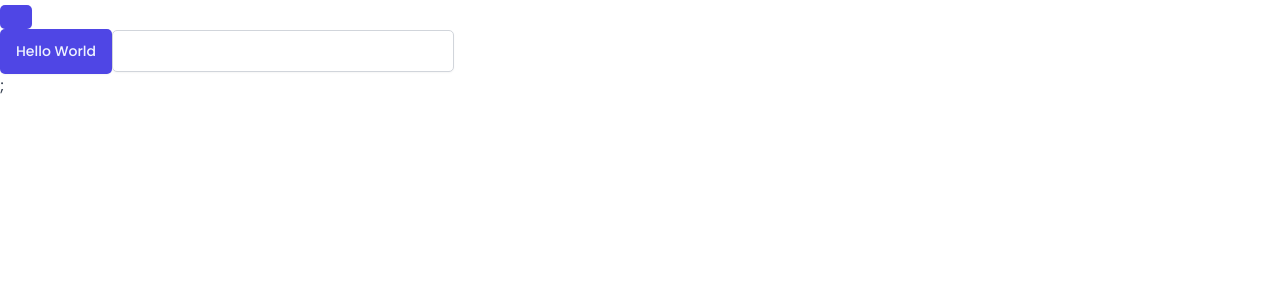
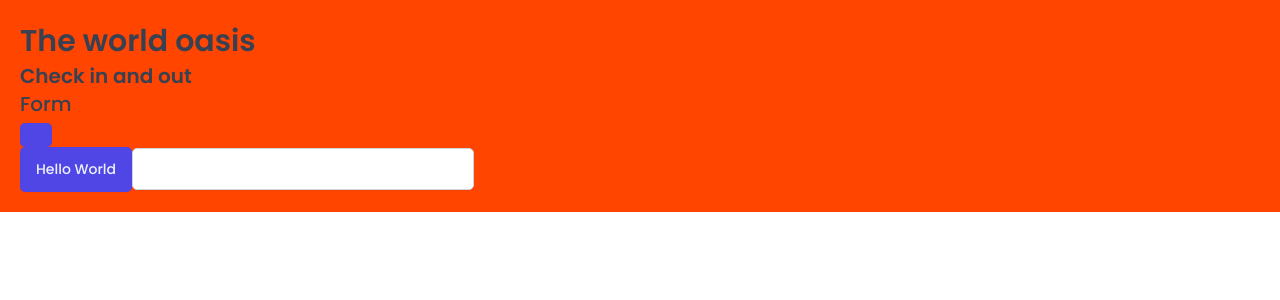
Before and after one commit to at-atanasov/the-wild-oasis, a React (Vite) app: page / in a window 1280 px wide. Shown: the top 300 px of the page. Built offline with nearby package versions, Linux system fonts and the light colour scheme; a web font is replaced by a local one.

Commit message:
Styled Component Props and "css" Function

```diff
--- a/src/App.jsx
+++ b/src/App.jsx
@@ -1,17 +1,28 @@
+import styled from "styled-components";
 import GlobalStyles from "./styles/GlobalStyles";
 import Button from "./ui/Button";
 import Input from "./ui/Input";
+import Heading from "./ui/Heading";
+
+const StyledApp = styled.main`
+  background-color: orangered;
+  padding: 20px;
+`;
 
 function App() {
   return (
     <>
-      <Button></Button>
       <GlobalStyles />
-      <div>
-        <Button>Hello World</Button>
-        <Input />
-      </div>
-      ;
+      <StyledApp>
+        <Heading as="h1">The world oasis</Heading>
+        <Heading as="h2">Check in and out</Heading>
+        <Heading as="h3">Form</Heading>
+        <Button></Button>
+        <div>
+          <Button>Hello World</Button>
+          <Input />
+        </div>
+      </StyledApp>
     </>
   );
 }
--- /dev/null
+++ b/src/ui/Heading.jsx
@@ -0,0 +1,33 @@
+import styled, { css } from "styled-components";
+
+// const test = css`
+//   text-align: center;
+//   ${10 > 5 && "background-color: yellow"}
+// `;
+
+const Heading = styled.h1`
+  ${(props) =>
+    props.as === "h1" &&
+    css`
+      font-size: 3rem;
+      font-weight: 600;
+    `}
+
+  ${(props) =>
+    props.as === "h2" &&
+    css`
+      font-size: 2rem;
+      font-weight: 600;
+    `}
+
+    ${(props) =>
+    props.as === "h3" &&
+    css`
+      font-size: 2rem;
+      font-weight: 500;
+    `}
+
+    line-height: 1.4
+`;
+
+export default Heading;
```
Also changed, not shown: src/ui/Button.jsx (+4 -5 lines), .eslintrc.cjs.
